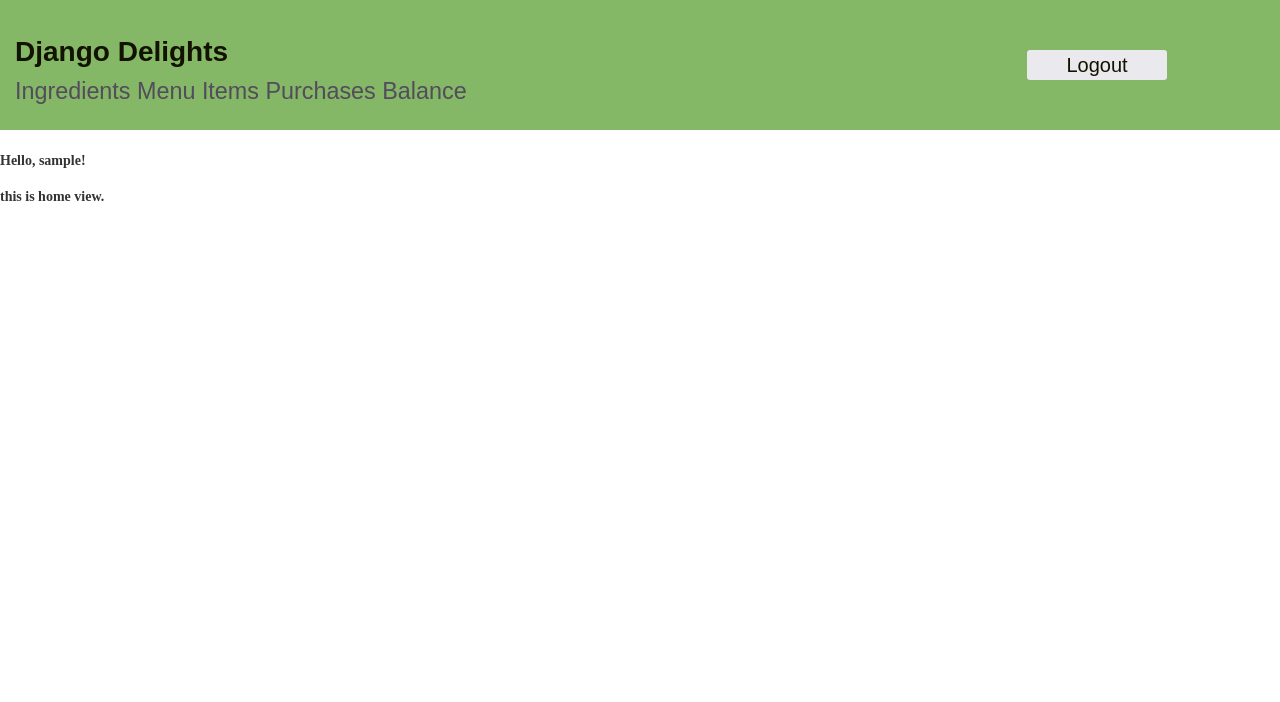
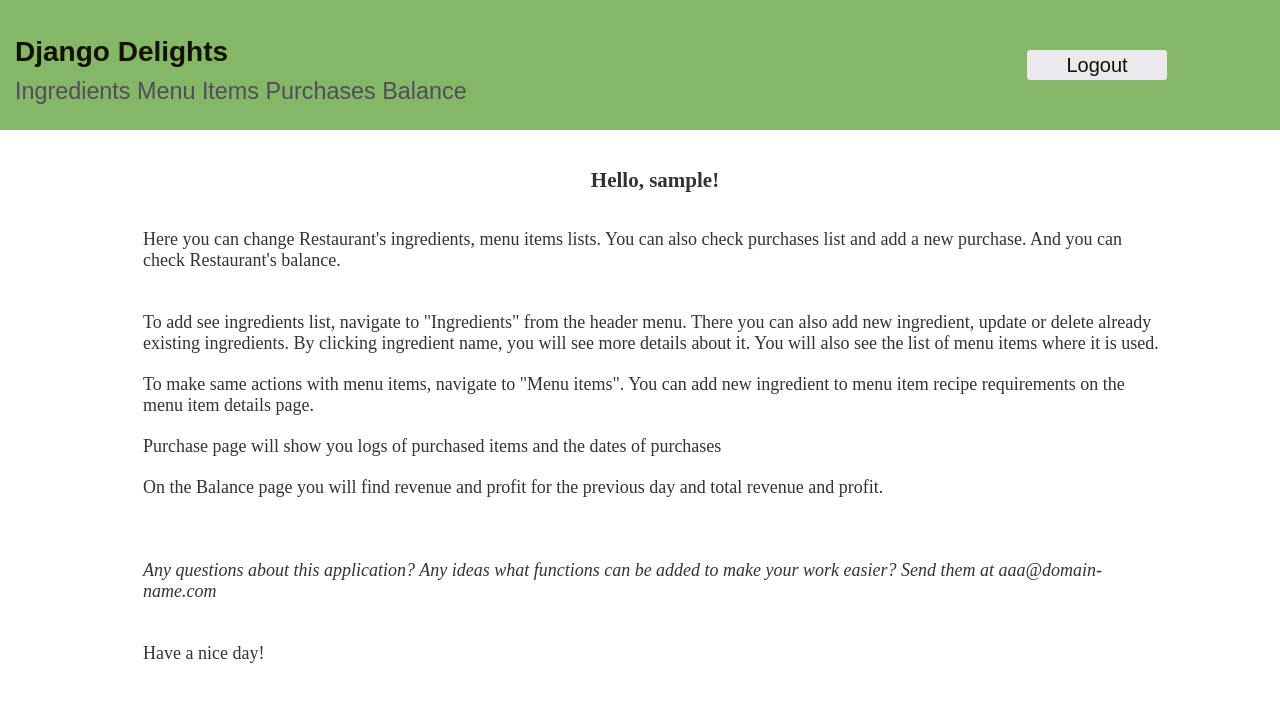
Before and after one commit to CafelatteHere/django_delights, a Django app: page / in a window 1280 px wide. Shown: the top 702 px of the page. Run offline with Django 4.2, Linux system fonts and the light colour scheme; the visitor is signed in with stand-in values (Sample User, id 1).

Commit message:
Added styling and content to home page

```diff
--- a/django_delights/inventory/static/inventory/style.css
+++ b/django_delights/inventory/static/inventory/style.css
@@ -75,11 +75,9 @@ a {
   padding: 15px;
   position: absolute;
   width: 100vw;
-  /* justify-content: center; */
   flex-direction: column;
   align-items: center;
   display: flex;
-  padding: 15px;
 }
 .main_content{
   position: absolute;
@@ -87,6 +85,10 @@ a {
   padding-top: 20px;
 }
 
+.home-content{
+  width: 80%;
+  font-size: 18px;
+}
 .table-page{
   margin-top: 20px;
   width: 100vw;
--- a/django_delights/inventory/templates/inventory/home.html
+++ b/django_delights/inventory/templates/inventory/home.html
@@ -6,6 +6,16 @@
 {% endblock %}
 
 {% block content %}
-  <h4>Hello, {{user.username}}! </h4>
-  <h4>this is home view.</h4>
+  <div class="body">
+    <h2>Hello, {{user.username}}! </h2><br>
+    <div class="home-content">
+      <p>Here you can change Restaurant's ingredients, menu items lists. You can also check purchases list and add a new purchase. And you can check Restaurant's balance.</p><br>
+      <p>To add see ingredients list, navigate to "Ingredients" from the header menu. There you can also add new ingredient, update or delete already existing ingredients. By clicking ingredient name, you will see more details about it. You will also see the list of menu items where it is used.</p>
+      <p>To make same actions with menu items, navigate to "Menu items". You can add new ingredient to menu item recipe requirements on the menu item details page.</p>
+      <p>Purchase page will show you logs of purchased items and the dates of purchases</p>
+      <p>On the Balance page you will find revenue and profit for the previous day and total revenue and profit.</p><br><br>
+      <p><i>Any questions about this application? Any ideas what functions can be added to make your work easier? Send them at aaa@domain-name.com</i></p><br>
+      <p>Have a nice day!</p>
+    </div>
+  </div>
 {% endblock %}
--- a/django_delights/inventory/templates/inventory/menuitem_details.html
+++ b/django_delights/inventory/templates/inventory/menuitem_details.html
@@ -5,5 +5,5 @@
 
 {% block content %}
 <h2>Menu Item {{menuitem.title}} Details </h2>
-<!-- add later: price of menu item, what ingredients does it include -->
+<!-- add later: price of menu item, what ingredients does it include, link to recipe requirement create and edit css for them too. -->
 {% endblock %}
```
